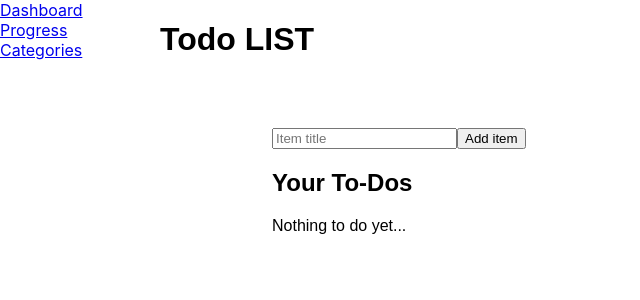
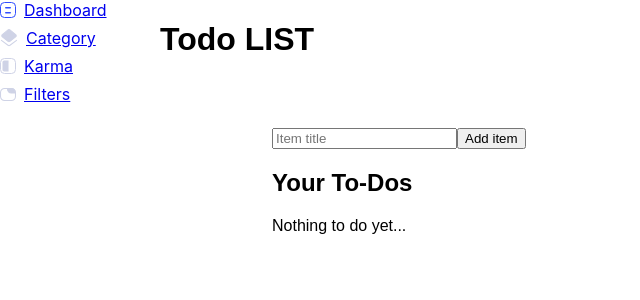
Before and after one commit to An1mus/merntodo, a React (Create React App) app: page / in a window 1280 px wide. Shown: the top 300 px of the page, without its empty margins (0-640 px from the left). Built offline with nearby package versions, Linux system fonts and the light colour scheme.

Commit message:
Nav icons added

```diff
--- a/src/commons/types/navLink.tsx
+++ b/src/commons/types/navLink.tsx
@@ -1,8 +1,8 @@
 import React from 'react';
 
-export type NavLink = {
+export type NavLinkType = {
     id: number,
     title: string,
     to: string,
-    icon: React.FunctionComponent | null,
+    Icon: React.FunctionComponent | null,
 };
--- a/src/components/common/Nav/index.tsx
+++ b/src/components/common/Nav/index.tsx
@@ -2,6 +2,25 @@ import React from 'react';
 import {NavLink} from 'react-router-dom';
 import NAV_LINKS from './nav.config';
 import styled from 'styled-components';
+
+const NavItemContainer = styled.div`
+    align-items: center;
+    display: flex;
+    margin-bottom: 0.5rem;
+
+    svg {
+        margin-right: 0.5rem
+    }
+`;
+
+const NavItem = ({to, title, Icon}) => {
+    return (
+        <NavItemContainer>
+            {Icon && <Icon/>}
+            <NavLink to={to}>{title}</NavLink>
+        </NavItemContainer>
+    )
+};
 
 const NavContainer = styled.div`
     background: white;
@@ -16,7 +35,9 @@ const Nav: React.FC = () => {
     return (
         <NavContainer className={'u-flex u-flex-column'}>
             {NAV_LINKS.map(
-                (link) => (<NavLink key={link.id} to={link.to}>{link.title}</NavLink>)
+                ({id, to, title, Icon}) => (
+                    <NavItem key={id} to={to} title={title} Icon={Icon}/>
+                )
             )}
         </NavContainer>
     );
--- a/src/components/common/Nav/nav.config.tsx
+++ b/src/components/common/Nav/nav.config.tsx
@@ -1,22 +1,32 @@
-import { NavLink } from '../../../commons/types/navLink';
+import { NavLinkType } from '../../../commons/types/navLink';
+import {ReactComponent as DashboardIcon} from '../../../assets/icons/Dahsboard_icon.svg';
+import {ReactComponent as CategoryIcon} from '../../../assets/icons/Category_icon.svg';
+import {ReactComponent as FiltersIcon} from '../../../assets/icons/Filters_icon.svg';
+import {ReactComponent as KarmaIcon} from '../../../assets/icons/Karma_icon.svg';
 
-const NAV_LINKS: NavLink[] = [{
+const NAV_LINKS: NavLinkType[] = [{
         id: 0,
         title: 'Dashboard',
         to: '/',
-        icon: null,
+        Icon: DashboardIcon,
     },
     {
         id: 1,
-        title: 'Progress',
-        to: '/progress',
-        icon: null,
+        title: 'Category',
+        to: '/category',
+        Icon: CategoryIcon,
     },
     {
         id: 2,
-        title: 'Categories',
-        to: '/categories',
-        icon: null,
+        title: 'Karma',
+        to: '/karma',
+        Icon: KarmaIcon,
+    },
+    {
+        id: 3,
+        title: 'Filters',
+        to: '/filters',
+        Icon: FiltersIcon,
     }
 ];
 
```
